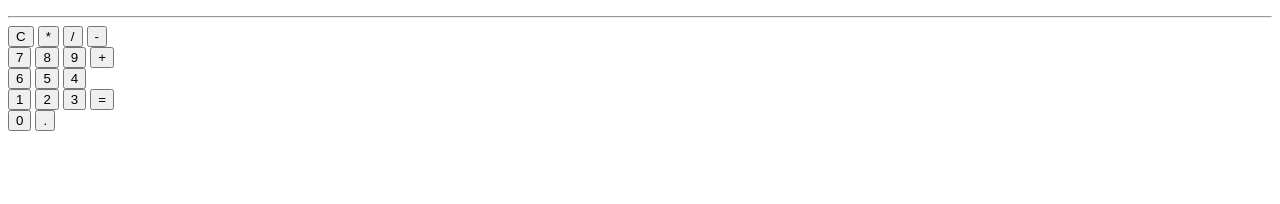
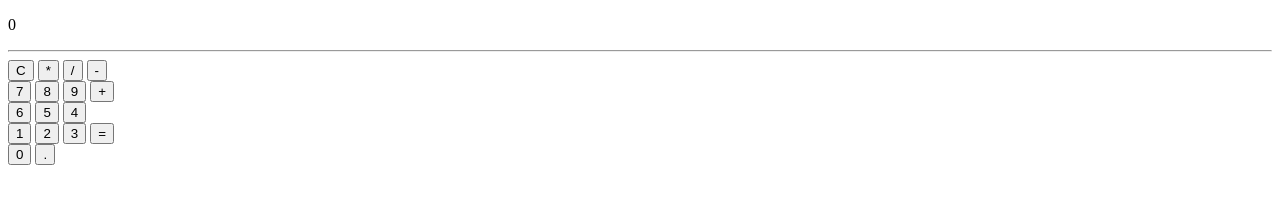
Before and after one commit to TBunny187/calculator, a plain HTML site: page index.html in a window 1280 px wide. Drawn offline with Linux system fonts and the light colour scheme.

Commit message:
Add default 0 on screen

```diff
--- a/index.html
+++ b/index.html
@@ -7,7 +7,7 @@
     </head>
     <body>
         <div id="calculator">
-            <div id="screen"><p></p></div>
+            <div id="screen"><p>0</p></div>
             <hr class="divider">
             <div class="buttons">
                 <button id="clear">C</button>
```
